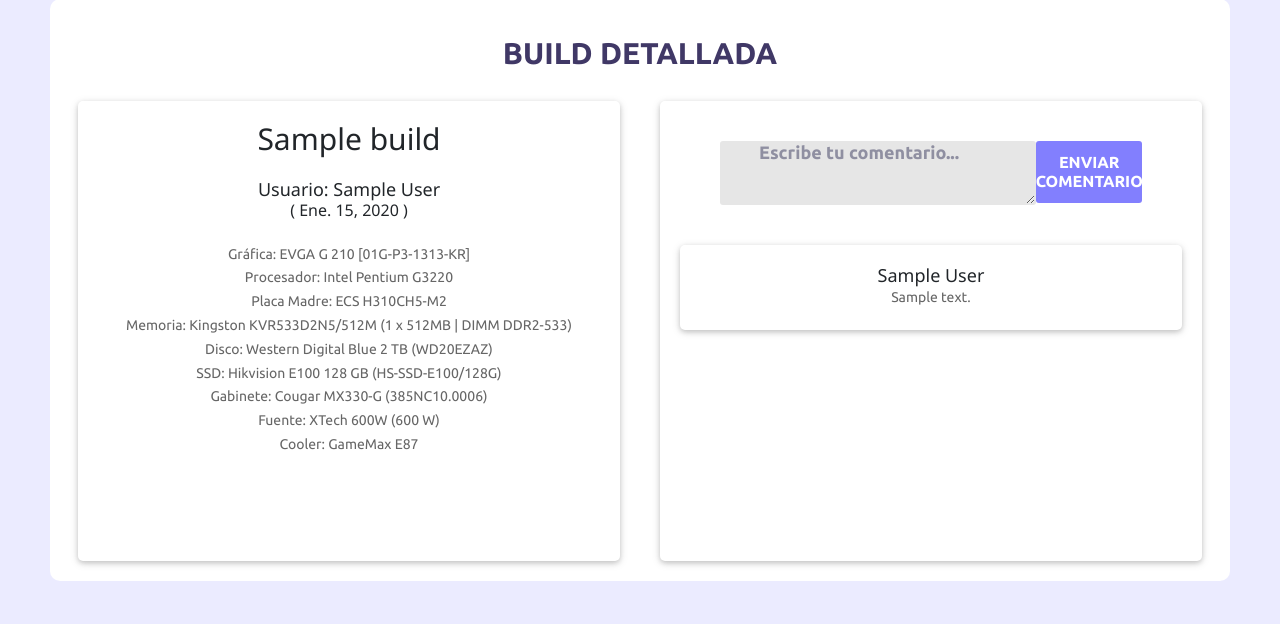
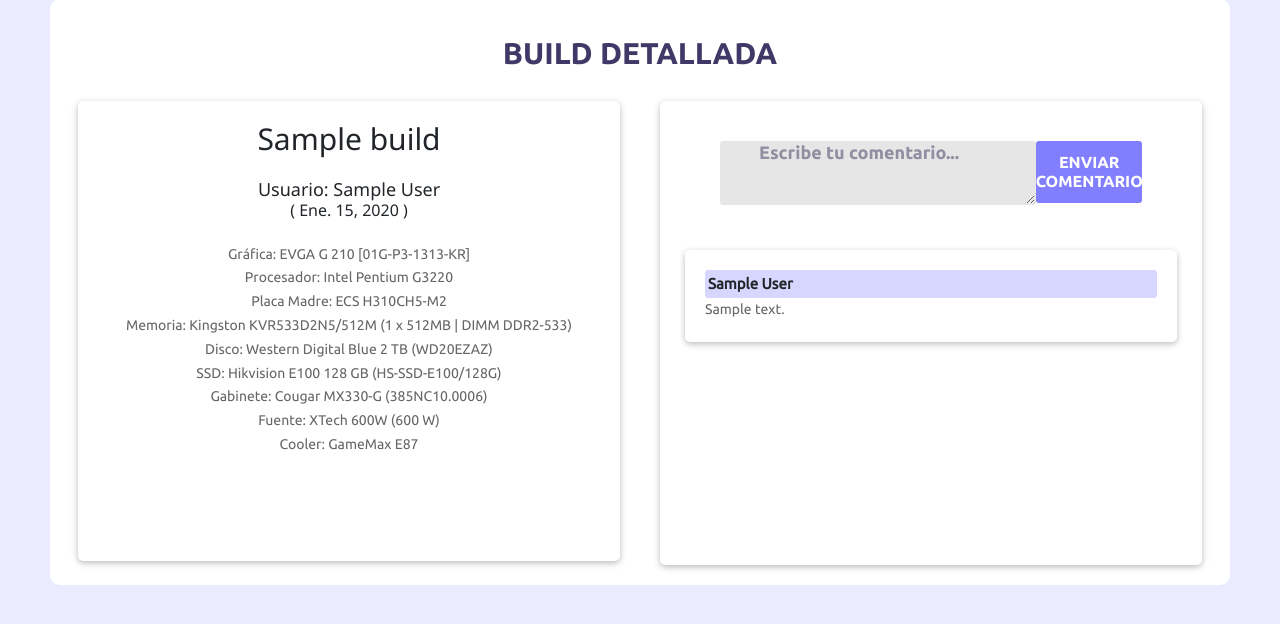
Before and after one commit to DCC-CC4401/2021-2-Grupo-11, a Django app: page /details in a window 1280 px wide. Shown: the part 107-731 px from the top of the page. Run offline with Django 3.2, Linux system fonts and the light colour scheme; data comes from the database, SQL or seed files in the repository; tables that the repository leaves empty hold one stand-in row (values such as "Sample post"); some libraries are stand-ins or nearby versions.

Commit message:
scrollparacomentario

```diff
--- a/project1/Web/templates/web/build_page.html
+++ b/project1/Web/templates/web/build_page.html
@@ -63,18 +63,20 @@
                                     </div>
                                 </form>
                             </div>
-                            {% if comments %}
-                            {% for comment in comments %}
-                            <div class="w3-card w3-container c1">
-                                <h5>{{ comment.user }}
-                                {% if comment.user == user %}
-                                <a href="/delete_c?n={{ comment.id }}&id={{ build.id }}">Eliminar</a>
+                            <div class="commentbox" style="height: 300px; overflow-y: scroll;">
+                                {% if comments %}
+                                {% for comment in comments %}
+                                <div class="w3-card w3-container c1" style="margin: 5px">
+                                    <div class="font" style="text-align: left; font-weight: bold ; background-color: #827FFE52; border-radius: 3px; padding: 3px">{{ comment.user }}
+                                    {% if comment.user == user %}
+                                    <a href="/delete_c?n={{ comment.id }}&id={{ build.id }}" style="margin-left: 10px; font-size: x-small">Eliminar</a>
+                                    {% endif %}
+                                    </div>
+                                    <p style="text-align: left;">{{ comment.content }}</p>
+                                </div>
+                                {% endfor %}
                                 {% endif %}
-                                </h5>
-                                <p>{{ comment.content }}</p>
                             </div>
-                            {% endfor %}
-                            {% endif %}
                         </div>
                     </div>
                 </div>
```
